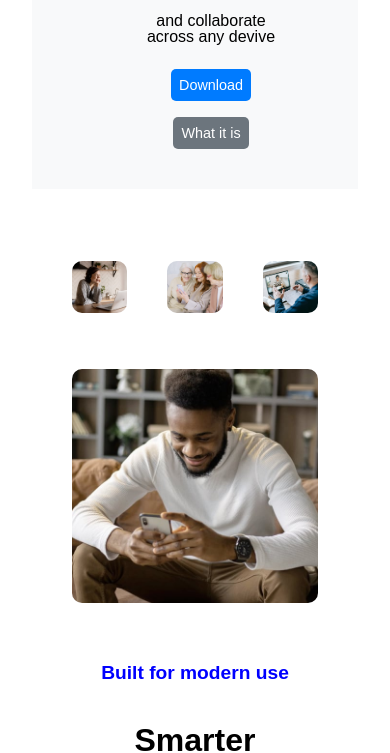
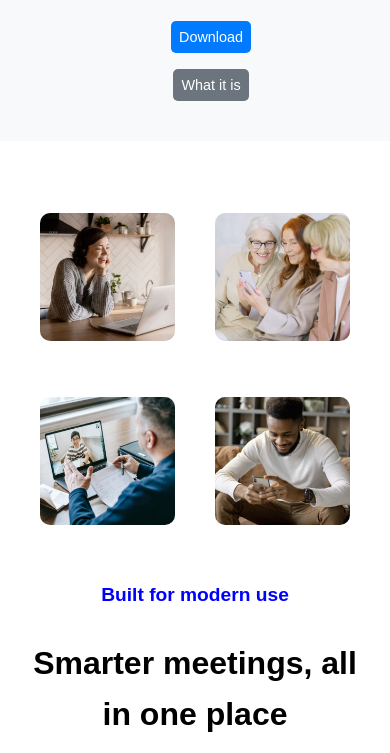
Before and after one commit to ApegyineHub/meeting_landing_page, a plain HTML site: page meet-landing-page/index.html in a window 390 px wide. Shown: the part 365-1118 px from the top of the page. Drawn offline with Linux system fonts and the light colour scheme.

Commit message:
Update style.css
css features added

```diff
--- a/meet-landing-page/style.css
+++ b/meet-landing-page/style.css
@@ -13,10 +13,6 @@ body {
 .logo {
   font-size: 2rem;
   font-weight: bold;
-}
-
-.main-content {
-  padding: 2rem;
 }
 
 /* Hero Section */
@@ -126,12 +122,11 @@ body {
   margin: 0.5rem 0;
 }
 
-/* Feature Grid for Desktop */
 .feature-grid {
-  display: flex; /* Use Flexbox for horizontal alignment */
-  justify-content: center; /* Center the images horizontally */
-  gap: 1.5rem; /* Add spacing between images */
-  flex-wrap: wrap; /* Allow wrapping on smaller screens */
+  display: flex; /* Default: Flexbox for desktop */
+  justify-content: center; /* Center items horizontally */
+  gap: 1.5rem; /* Spacing between items */
+  flex-wrap: wrap; /* Allow wrapping if needed */
 }
 
 .feature-item {
@@ -222,6 +217,12 @@ body {
 }
 
 @media (max-width: 480px) {
+  .feature-grid {
+    display: grid;
+    grid-template-columns: 1fr 1fr;
+    gap: 1.5rem;
+    justify-content: center;
+  }
   .btn {
     padding: 0.5rem;
     font-size: 0.9rem;
```
